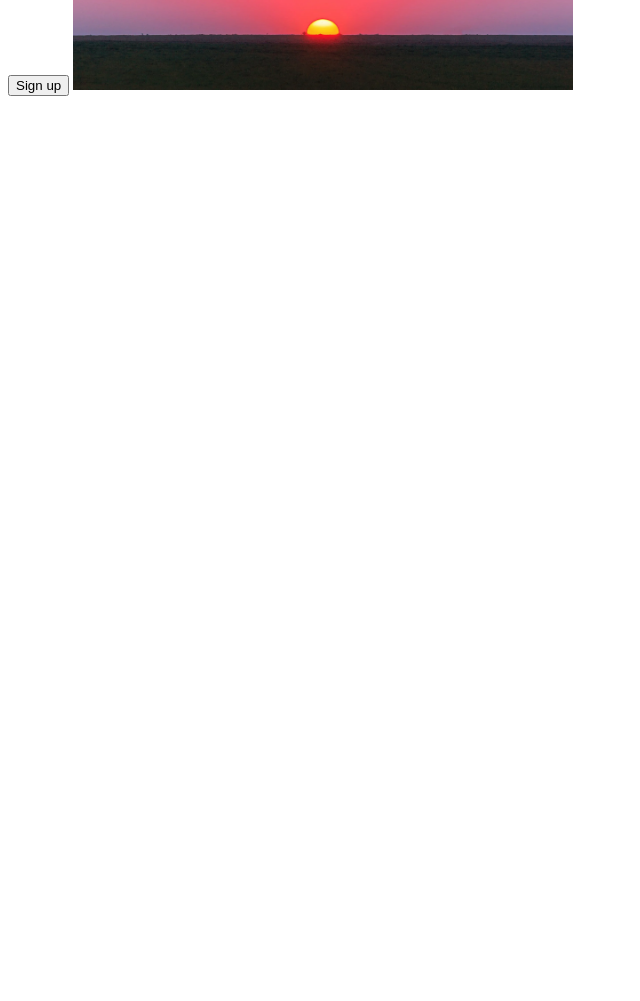
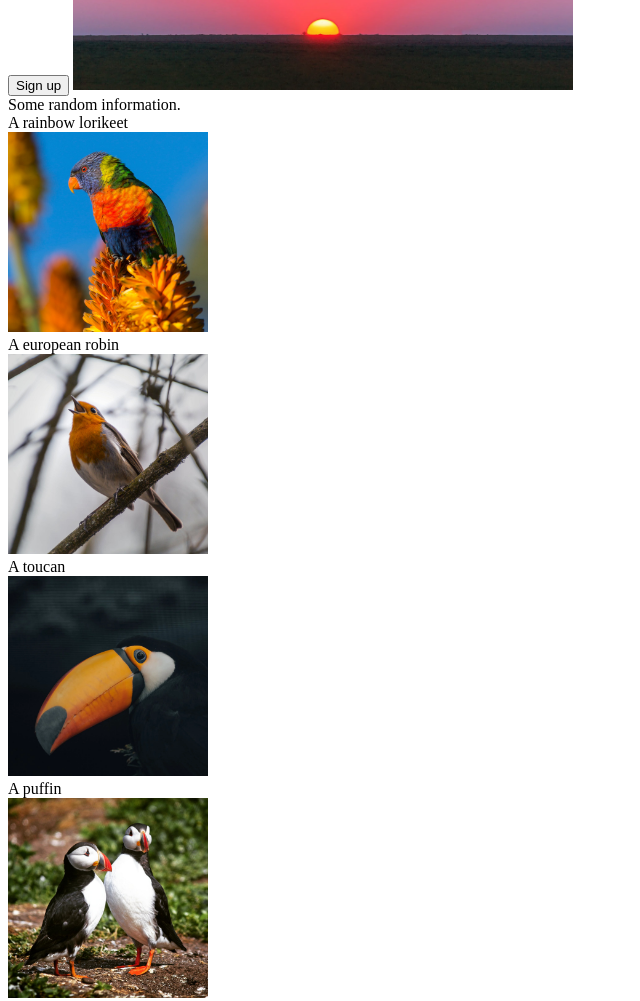
Before and after one commit to maddd-code/landing_page_top, a plain HTML site: page index.html in a window 1280 px wide. Shown: the part 440-1441 px from the top of the page, without its empty margins (0-640 px from the left). Before the commit the page ends 800 px from the top, so only its background shows below. Drawn offline with Linux system fonts and the light colour scheme.

Commit message:
Add container 2

```diff
--- a/index.html
+++ b/index.html
@@ -24,10 +24,18 @@
     <img src="img/sunrise.jpg" alt="the sun rising over a flat landscape, with birds flying" width="500px" height="auto">
   </div>
 
+  <div class="container2">
+    <div class="cont2-header">Some random information.</div>
+    <div class="text">A rainbow lorikeet</div>
+    <img src="img/rainbow-lorikeet.jpeg" alt="a rainbow lorikeet" width="200px" height="auto">
+    <div class="text">A european robin</div>
+    <img src="img/european-robin.jpeg" alt="a european robin" width="200px" height="auto">
+    <div class="text">A toucan</div>
+    <img src="img/toucan.jpeg" alt="a toucan" width="200px" height="auto">
+    <div class="text">A puffin</div>
+    <img src="img/puffin.jpeg" alt="a puffin" width="200px" height="auto">
+  </div>
 
-
-
-  </div>
 
 </body>
 </html>
```
Also changed, not shown: img/european-robin.jpeg (added), img/puffin.jpeg (added), img/rainbow-lorikeet.jpeg (added), img/toucan.jpeg (added).
